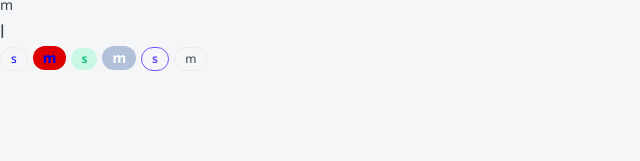
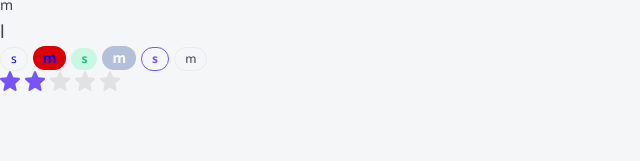
Before and after one commit to yarikLev04/top-api-ui, a Next.js app: page / in a window 1280 px wide. Shown: the part 128-289 px from the top of the page, without its empty margins (0-640 px from the left). Built offline with nearby package versions, Linux system fonts and the light colour scheme.

Commit message:
add rating component

```diff
--- /dev/null
+++ b/components/Rating/Rating.module.css
@@ -0,0 +1,11 @@
+.filled svg {
+	fill: var(--primary)
+}
+
+.star svg {
+	margin-right: 5px;
+}
+
+.editable {
+	cursor: pointer;
+}
--- /dev/null
+++ b/components/Rating/Rating.tsx
@@ -0,0 +1,77 @@
+import { JSX, useEffect, useState, KeyboardEvent } from "react";
+import { RatingProps } from "@/components/Rating/Rating.props";
+import StarIcon from "./star.svg";
+import cn from "classnames";
+import styles from "./Rating.module.css";
+
+export const Rating = ({
+  isEditable = false,
+  rating,
+  setRating,
+  ...otherProps
+}: RatingProps): JSX.Element => {
+  const [ratingArray, setRatingArray] = useState<JSX.Element[]>(
+    new Array(5).fill(<></>)
+  );
+
+  useEffect(() => {
+    constructRating(rating);
+  }, [rating]);
+
+  const constructRating = (currentRating: number) => {
+    const updatedArray = ratingArray.map((r: JSX.Element, index: number) => {
+      return (
+        <span
+          onMouseEnter={() => changeDisplay(index + 1)}
+          onMouseLeave={() => changeDisplay(rating)}
+          onClick={() => handleRating(index + 1)}
+          className={cn(styles.star, {
+            [styles.filled]: index < currentRating,
+            [styles.editable]: isEditable,
+          })}
+        >
+          <StarIcon
+            tabIndex={isEditable ? 0 : -1}
+            onKeyDown={(e: KeyboardEvent<SVGElement>) =>
+              isEditable && handleSpace(index + 1, e)
+            }
+          />
+        </span>
+      );
+    });
+
+    setRatingArray(updatedArray);
+  };
+
+  const changeDisplay = (i: number) => {
+    if (!isEditable) {
+      return;
+    }
+
+    constructRating(i);
+  };
+
+  const handleRating = (rating: number) => {
+    if (!isEditable || !setRating) {
+      return;
+    }
+
+    setRating(rating);
+  };
+
+  const handleSpace = (rating: number, e: KeyboardEvent<SVGElement>) => {
+    if (e.code != "Space") {
+      return;
+    }
+
+    handleRating(rating);
+  };
+
+  return (
+    <div {...otherProps}>
+      {ratingArray.map((r, i) => (
+        <span key={i}>{r}</span>
+      ))}
+    </div>
+  );
+};
--- a/components/index.ts
+++ b/components/index.ts
@@ -2,3 +2,4 @@ export * from "./Htag/Htag";
 export * from "./Button/Button";
 export * from "./Paragraph/Paragraph";
 export * from "./Tag/Tag";
+export * from "./Rating/Rating";
--- a/pages/index.tsx
+++ b/pages/index.tsx
@@ -1,7 +1,9 @@
-import { JSX } from "react";
-import { Button, Htag, Paragraph, Tag } from "@/components";
+import { JSX, useState } from "react";
+import { Button, Htag, Paragraph, Rating, Tag } from "@/components";
 
 export default function Home(): JSX.Element {
+  const [rating, setRating] = useState<number>(2);
+
   return (
     <div>
       <Htag tag="h1">12</Htag>
@@ -31,6 +33,7 @@ export default function Home(): JSX.Element {
         s
       </Tag>
       <Tag size="s">m</Tag>
+      <Rating isEditable={true} rating={rating} setRating={setRating}></Rating>
     </div>
   );
 }
```
Also changed, not shown: components/Rating/Rating.props.ts (added, +8 -0 lines), components/Rating/star.svg (added).
